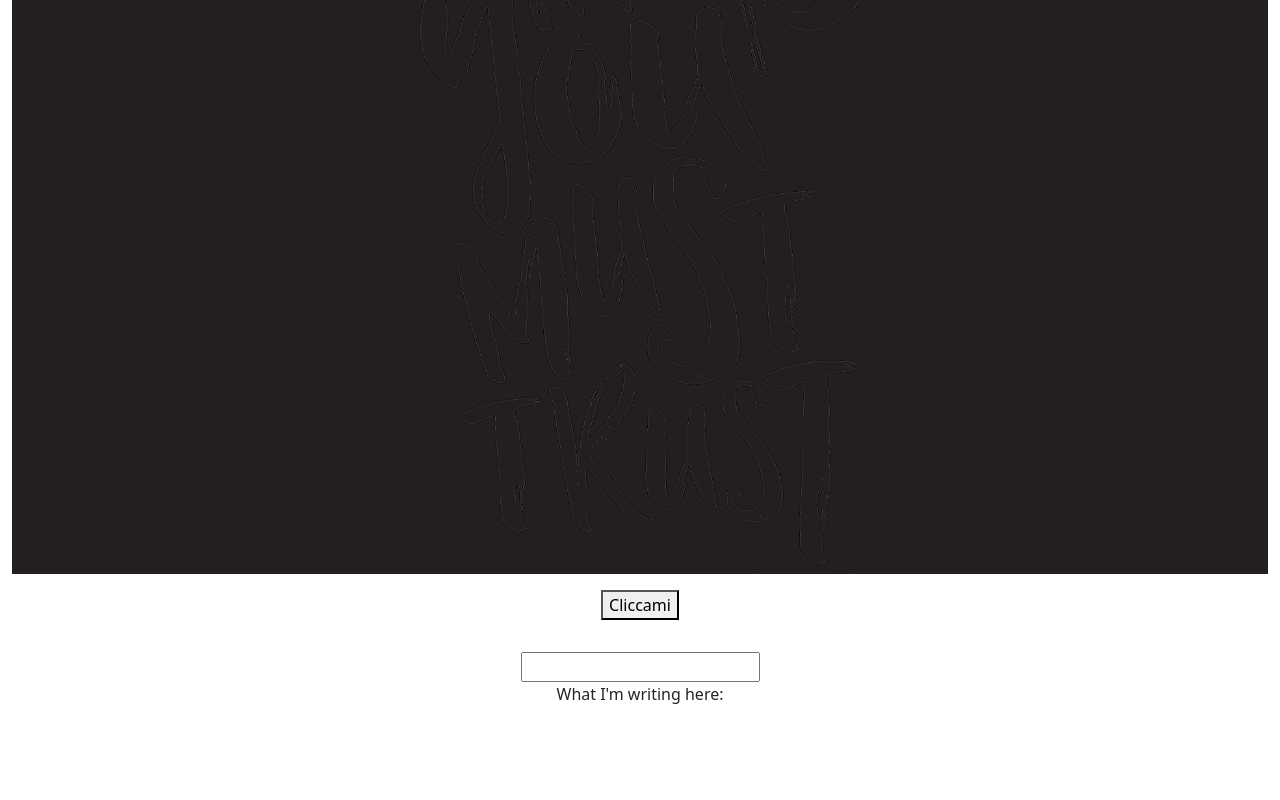
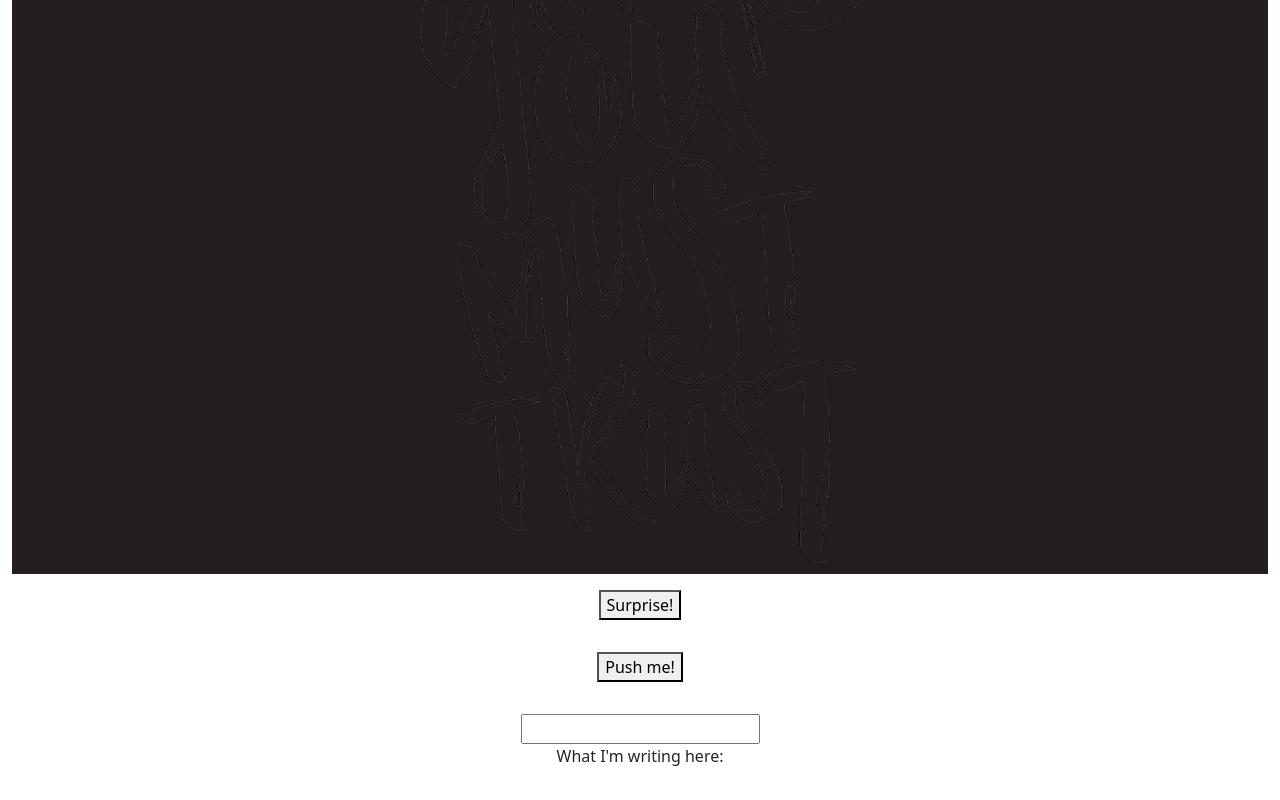
Before and after one commit to Michau94/vue-hello, a plain HTML site: page index.html in a window 1280 px wide. Shown: the part 457-1257 px from the top of the page. Before the commit the page ends 1195 px from the top, so only its background shows below. Drawn offline with nearby package versions, Linux system fonts and the light colour scheme.

Commit message:
greet function button

```diff
--- a/index.html
+++ b/index.html
@@ -40,7 +40,11 @@
                         <!-- WITH FUNCTION FROM VUE -->
 
                         <div class="p-3">
-                            <button @click="colorToggle">Cliccami</button>
+                            <button @click="colorToggle">Surprise!</button>
+                        </div>
+
+                        <div class="p-3">
+                            <button @click="greet">Push me!</button>
                         </div>
 
                         <!-- input from user -->
```
